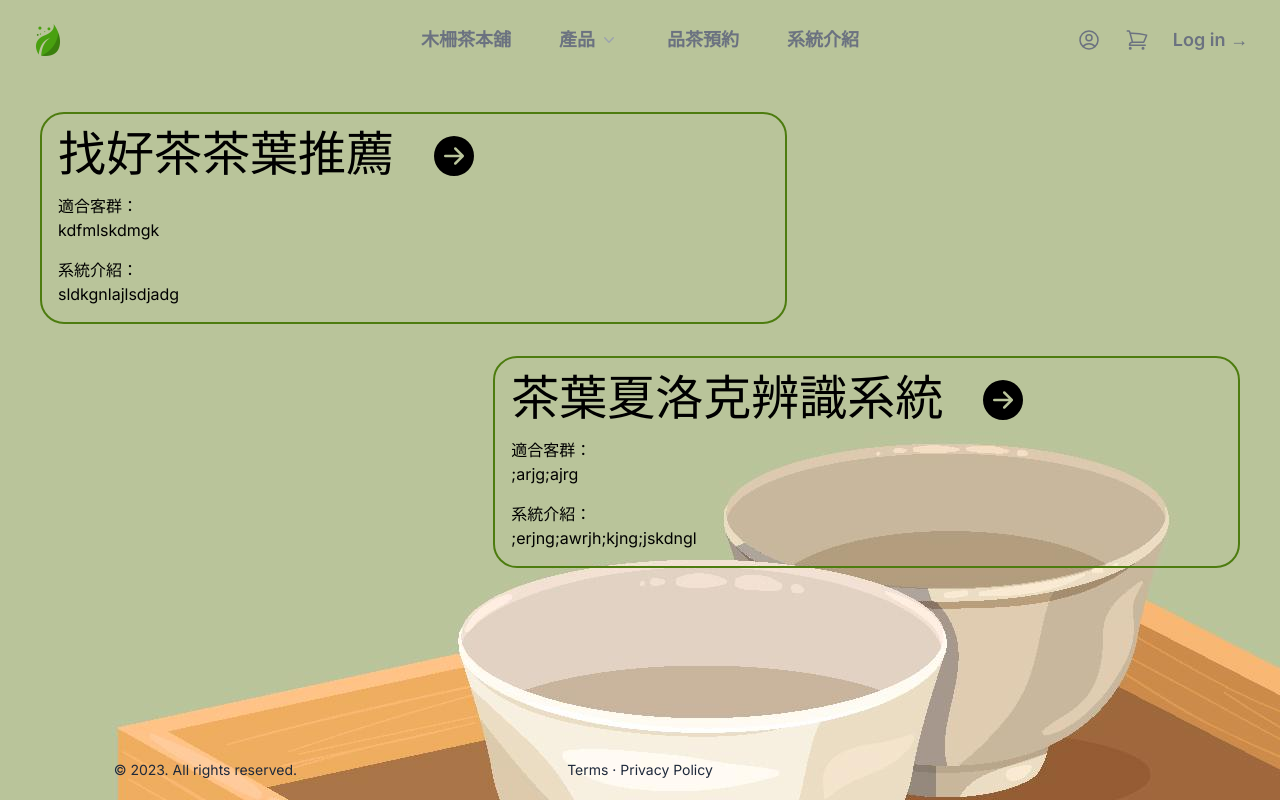
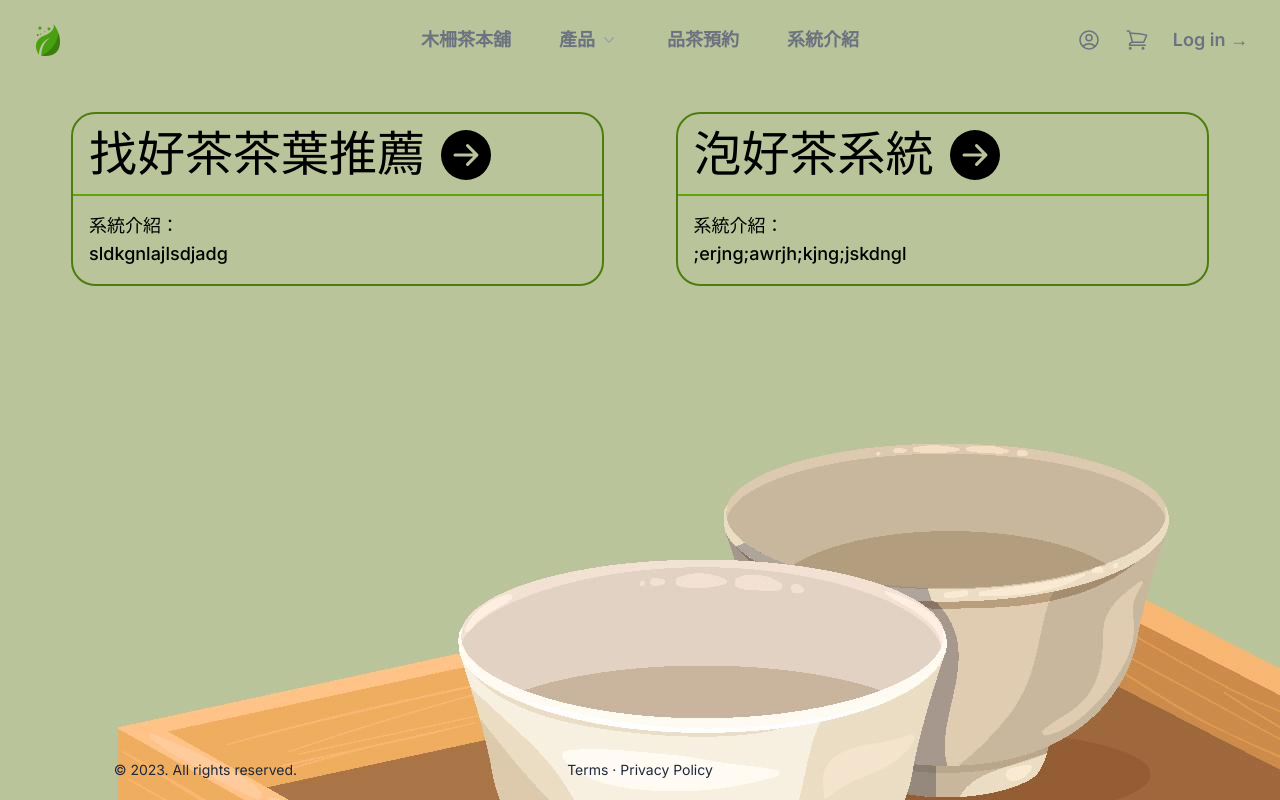
Before and after one commit to Mattis3858/graduation_with_next, a Next.js app: page / in a window 1280 px wide. Built offline with nearby package versions, Linux system fonts and the light colour scheme.

Commit message:
更新頁面

```diff
--- a/app/brewgoodtea/BrewGoodTea.js
+++ b/app/brewgoodtea/BrewGoodTea.js
@@ -11,7 +11,12 @@ const BrewGoodTea = () => {
     <div className="ml-10">
       <div className="font-bold text-4xl mt-6 text-center">泡好茶</div>
       <h2>Add Image:</h2>
-      <input type="file" onChange={handleChange} />
+      <input
+        id="imgTea"
+        type="file"
+        onChange={handleChange}
+        accept="image/gif, image/jpeg, image/png"
+      />
       <img src={file} />
     </div>
   );
--- a/app/page.js
+++ b/app/page.js
@@ -3,20 +3,18 @@ import { BsFillArrowRightCircleFill } from 'react-icons/bs';
 
 export default function Home() {
   return (
-    <main className="mt-8">
+    <main className="mt-8 flex justify-evenly">
       <SystemIntroduction
         title="找好茶茶葉推薦"
-        customer="kdfmlskdmgk"
         description="sldkgnlajlsdjadg"
-        marginLeft="m-auto ml-10"
+        marginLeft=""
         link="/goodtea"
       />
       <SystemIntroduction
-        title="茶葉夏洛克辨識系統"
-        customer=";arjg;ajrg"
+        title="泡好茶系統"
         description=";erjng;awrjh;kjng;jskdngl"
-        marginLeft="m-auto mr-10"
-        link="/sherlock"
+        marginLeft=""
+        link="/brewgoodtea"
       />
       {/* <SystemIntroduction
         title="找好茶推薦系統"
@@ -39,27 +37,23 @@ const SystemIntroduction = ({
 }) => {
   return (
     <div
-      className={`w-7/12 border-solid border-lime-700 rounded-3xl border-2 mb-8 ${marginLeft}`}
+      className={`w-5/12 border-solid border-lime-700 rounded-3xl border-2 mb-8 ${marginLeft}`}
     >
-      <div className="ml-4">
-        <div className=" flex">
-          <div className="text-5xl mt-4">{title}</div>
-          <span className=" relative">
-            <Link href={link} className="mt-4 absolute top-1.5 left-10">
-              <BsFillArrowRightCircleFill size={40} />
-            </Link>
-          </span>
+      <Link href={link} className="mt-4 top-1.5 left-10">
+        <div className="">
+          <div className="flex border-b-2 border-lime-600">
+            <div className="text-5xl my-4 ml-4 text-center">{title}</div>
+            <div className="mt-4 ml-4">
+              <BsFillArrowRightCircleFill size={50} />
+            </div>
+          </div>
+
+          <div className="ml-4 mt-4 mb-4 text-lg font-medium">
+            <div className="">系統介紹：</div>
+            <div>{description}</div>
+          </div>
         </div>
-
-        <div className="mt-4">
-          <div>適合客群：</div>
-          <div>{customer}</div>
-        </div>
-        <div className="mt-4 mb-4">
-          <div>系統介紹：</div>
-          <div>{description}</div>
-        </div>
-      </div>
+      </Link>
     </div>
   );
 };
```
